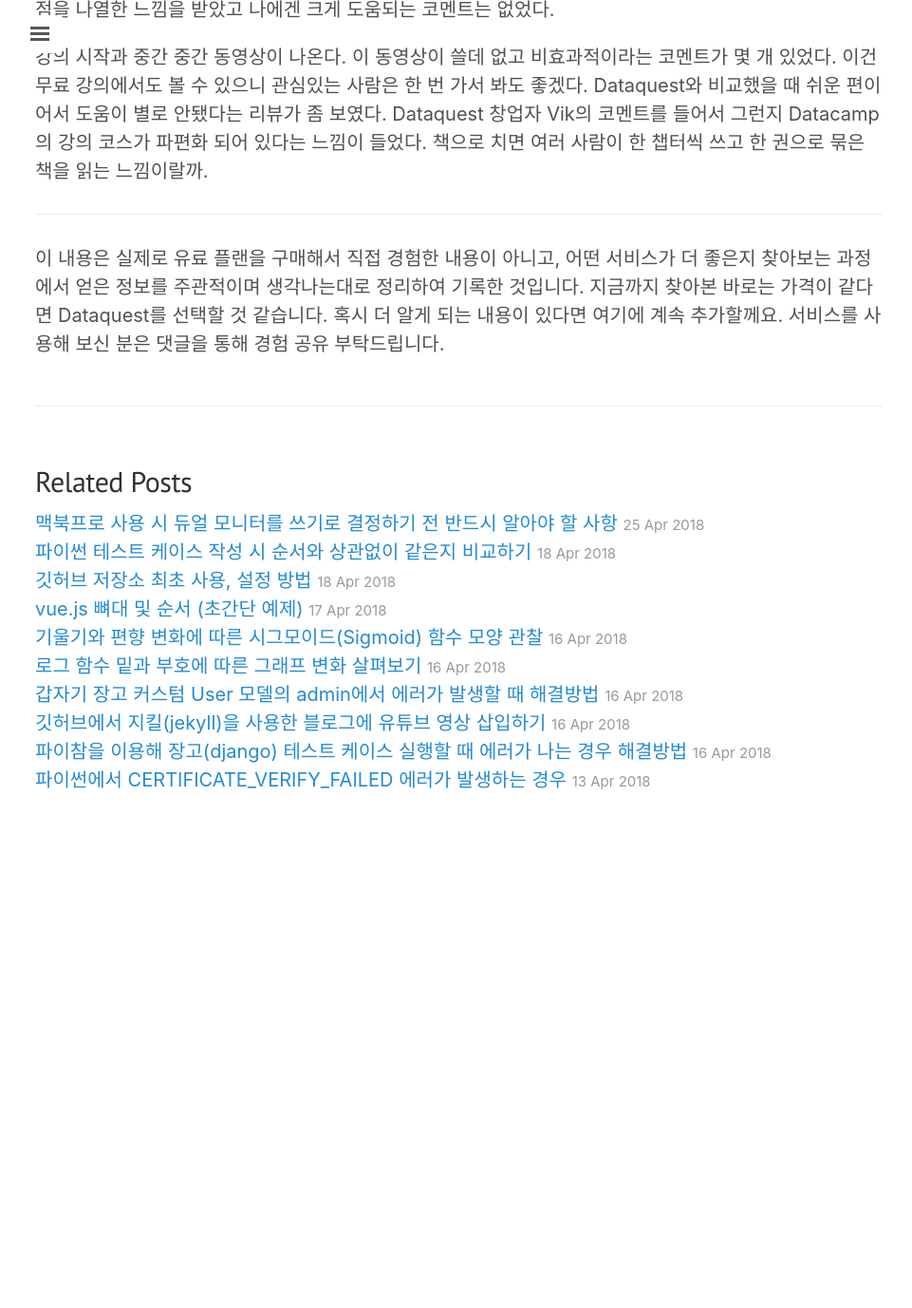
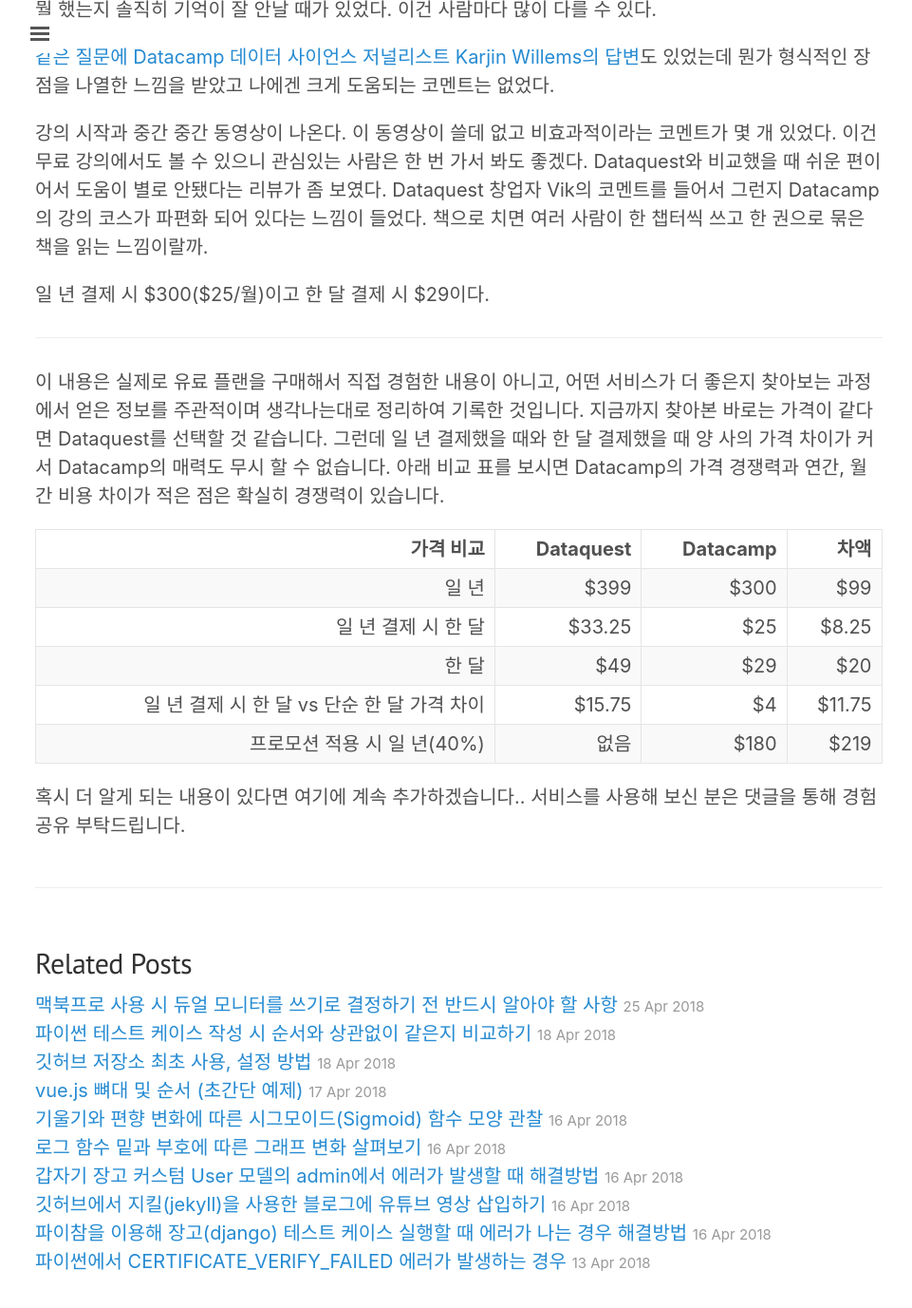
Before and after one commit to jwkcp/jwkcp.github.com, a Jekyll site: the page built from _posts/2018-04-25-dataquest-vs-datacamp.md, in a window 1280 px wide and 1400 px high, scrolled down 1888 px. Shown: the top 1377 px of the window at 95% size, without its empty margins (3-964 px from the left). Built offline with Jekyll 4.4.1, drawn with Linux system fonts in a browser that asks for light colours; nearby versions of some CDN libraries; comment, search, counter and statistics services are not loaded; before the commit the page ends 2912 px from its top, so only the background shows below that; some of the changed text lies outside the part shown.

Commit message:
가격 비교 내용 추가

```diff
--- a/_posts/2018-04-25-dataquest-vs-datacamp.md
+++ b/_posts/2018-04-25-dataquest-vs-datacamp.md
@@ -23,6 +23,8 @@
 
 영어이고 동영상아 아닌 문서 위주의 강의로 구성되어 있다. 뭔가 지루할 것 같긴 한데 여러 리뷰를 읽어보면 불필요한 동영상보다 필요한 내용이 깔끔하게 정리된 글이 더 나았고, 문제도 대충 감으로 때려 맞출 수 있는 것이 아니라 내용을 잘 읽고 답을 만들어가야 하는 편이 많았다는 의견이 자주 보였다. 상대적으로 Datacamp보다 어려운 편이고 실전에 가까운 점을 장점으로 언급하는 사람도 많았다. Dataquest도 단순히 '통과'를 위해 명시적으로 힌트를 주지 않고 학습자 스스로 풀어나갈 수 있도록 의도했다고 한다.
 
+2018년 현재 약 10여 명이 근무하는 스타트업이라 별도의 할인 프로모션을 진행하지 않는다고 한다. 일 년 결제 시 $399($33.25/월)이고 한 달 결제 시 $49이다. (프리미엄 기준)
+
 ---
 
 ## [Datacamp (데이터캠프)](https://www.datacamp.com)
@@ -36,6 +38,21 @@
 
 강의 시작과 중간 중간 동영상이 나온다. 이 동영상이 쓸데 없고 비효과적이라는 코멘트가 몇 개 있었다. 이건 무료 강의에서도 볼 수 있으니 관심있는 사람은 한 번 가서 봐도 좋겠다. Dataquest와 비교했을 때 쉬운 편이어서 도움이 별로 안됐다는 리뷰가 좀 보였다. Dataquest 창업자 Vik의 코멘트를 들어서 그런지 Datacamp의 강의 코스가 파편화 되어 있다는 느낌이 들었다. 책으로 치면 여러 사람이 한 챕터씩 쓰고 한 권으로 묶은 책을 읽는 느낌이랄까.
 
+일 년 결제 시 $300($25/월)이고 한 달 결제 시 $29이다.
+
 ---
 
-이 내용은 실제로 유료 플랜을 구매해서 직접 경험한 내용이 아니고, 어떤 서비스가 더 좋은지 찾아보는 과정에서 얻은 정보를 주관적이며 생각나는대로 정리하여 기록한 것입니다. 지금까지 찾아본 바로는 가격이 같다면 Dataquest를 선택할 것 같습니다. 혹시 더 알게 되는 내용이 있다면 여기에 계속 추가할께요. 서비스를 사용해 보신 분은 댓글을 통해 경험 공유 부탁드립니다.
+이 내용은 실제로 유료 플랜을 구매해서 직접 경험한 내용이 아니고, 어떤 서비스가 더 좋은지 찾아보는 과정에서 얻은 정보를 주관적이며 생각나는대로 정리하여 기록한 것입니다. 지금까지 찾아본 바로는 가격이 같다면 Dataquest를 선택할 것 같습니다. 그런데 일 년 결제했을 때와 한 달 결제했을 때 양 사의 가격 차이가 커서 Datacamp의 매력도 무시 할 수 없습니다. 아래 비교 표를 보시면 Datacamp의 가격 경쟁력과 연간, 월간 비용 차이가 적은 점은 확실히 경쟁력이 있습니다.
+
+
+| 가격 비교 | Dataquest | Datacamp | 차액 |
+| -----: | -----: | -----: | -----: |
+| 일 년 | $399 | $300 | $99 |
+| 일 년 결제 시 한 달 | $33.25 | $25 | $8.25 |
+| 한 달 | $49 | $29 | $20 |
+| 일 년 결제 시 한 달 vs 단순 한 달 가격 차이 | $15.75 | $4 | $11.75 |
+| 프로모션 적용 시 일 년(40%) | 없음 | $180 | $219 |
+
+
+
+혹시 더 알게 되는 내용이 있다면 여기에 계속 추가하겠습니다.. 서비스를 사용해 보신 분은 댓글을 통해 경험 공유 부탁드립니다.
```
